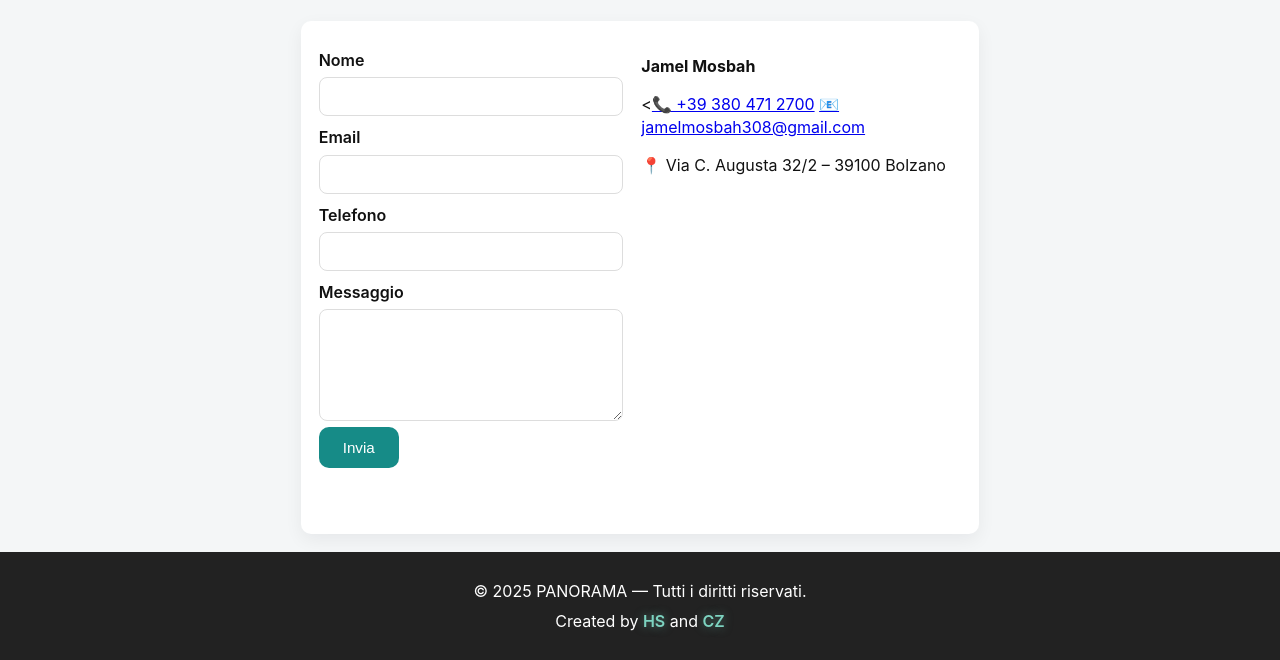
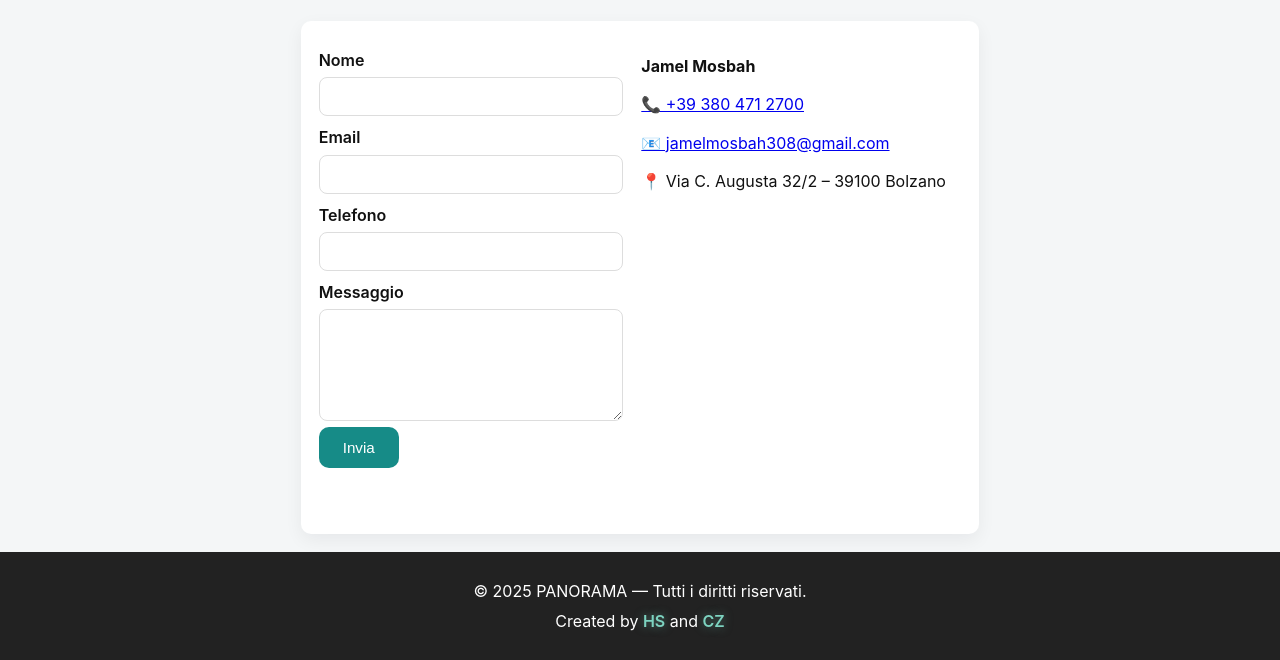
Before and after one commit to HamzaSa11/Panorama-italy, a website: page Panorama/Panorama/contact.html in a window 1280 px wide. Shown: the part 159-819 px from the top of the page. Drawn offline with Linux system fonts and the light colour scheme.

Commit message:
Refactor contact links to use paragraph tags
Updated contact links to use paragraph tags for better formatting.

```diff
--- a/Panorama/Panorama/contact.html
+++ b/Panorama/Panorama/contact.html
@@ -47,8 +47,8 @@
       </form>
       <div class="contact-info">
         <p><strong>Jamel Mosbah</strong></p>
-        <<a href="tel:+393804712700">📞 +39 380 471 2700</a>
-        <a href="mailto:jamelmosbah308@gmail.com">📧 jamelmosbah308@gmail.com</a>
+        <a href="tel:+393804712700"><p>📞 +39 380 471 2700</p></a>
+        <a href="mailto:jamelmosbah308@gmail.com"><p>📧 jamelmosbah308@gmail.com</p></a>
         <p>📍 Via C. Augusta 32/2 – 39100 Bolzano</p>
       </div>
     </section>
```
